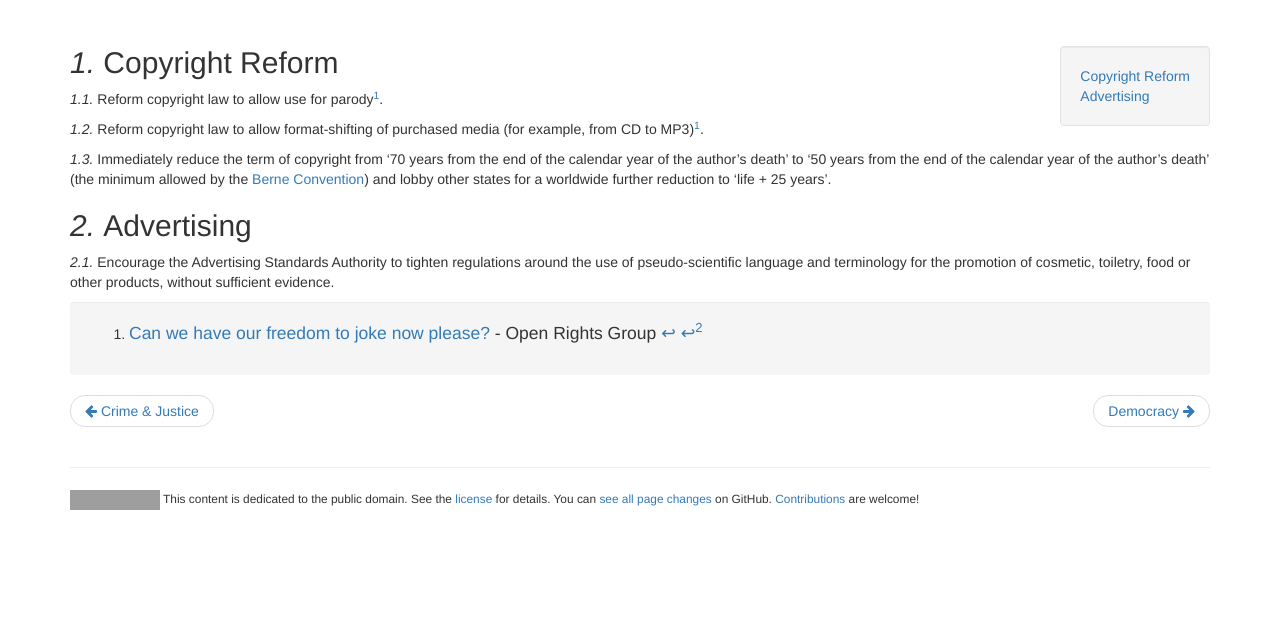
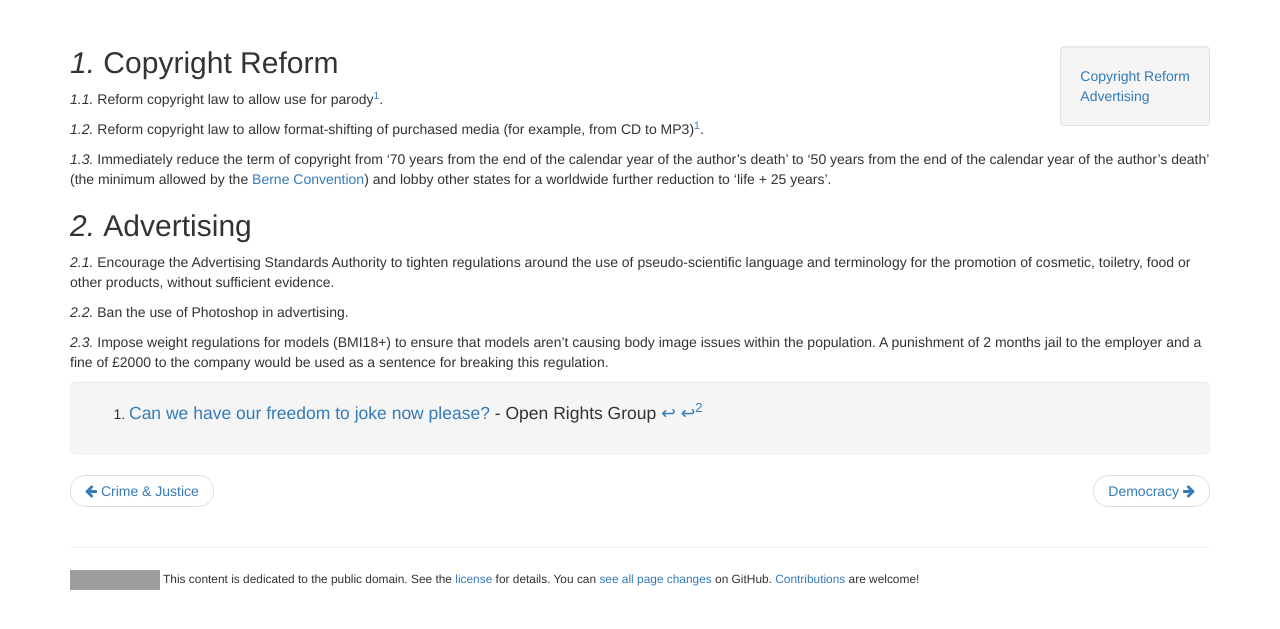
Before and after one commit to openpolitics/manifesto, a Jekyll site: the page built from manifesto/culture.md, in a window 1280 px wide, cut to the strip 234-863 px from the top of the page. Built offline with Jekyll 4.4.1, drawn with Linux system fonts in a browser that asks for light colours; nearby versions of some CDN libraries; grey boxes are pictures that could not be loaded.

Commit message:
added a policy on advertising regulations

```diff
--- a/manifesto/culture.md
+++ b/manifesto/culture.md
@@ -16,4 +16,8 @@ Immediately reduce the term of copyright from '70 years from the end of the cale
 
 Encourage the Advertising Standards Authority to tighten regulations around the use of pseudo-scientific language and terminology for the promotion of cosmetic, toiletry, food or other products, without sufficient evidence.
 
+Ban the use of Photoshop in advertising.
+
+Impose weight regulations for models (BMI18+) to ensure that models aren't causing body image issues within the population. A punishment of 2 months jail to the employer and a fine of £2000 to the company would be used as a sentence for breaking this regulation.
+
 [^1]: [Can we have our freedom to joke now please?](https://www.openrightsgroup.org/campaigns/modernise-copyright) - Open Rights Group
```
